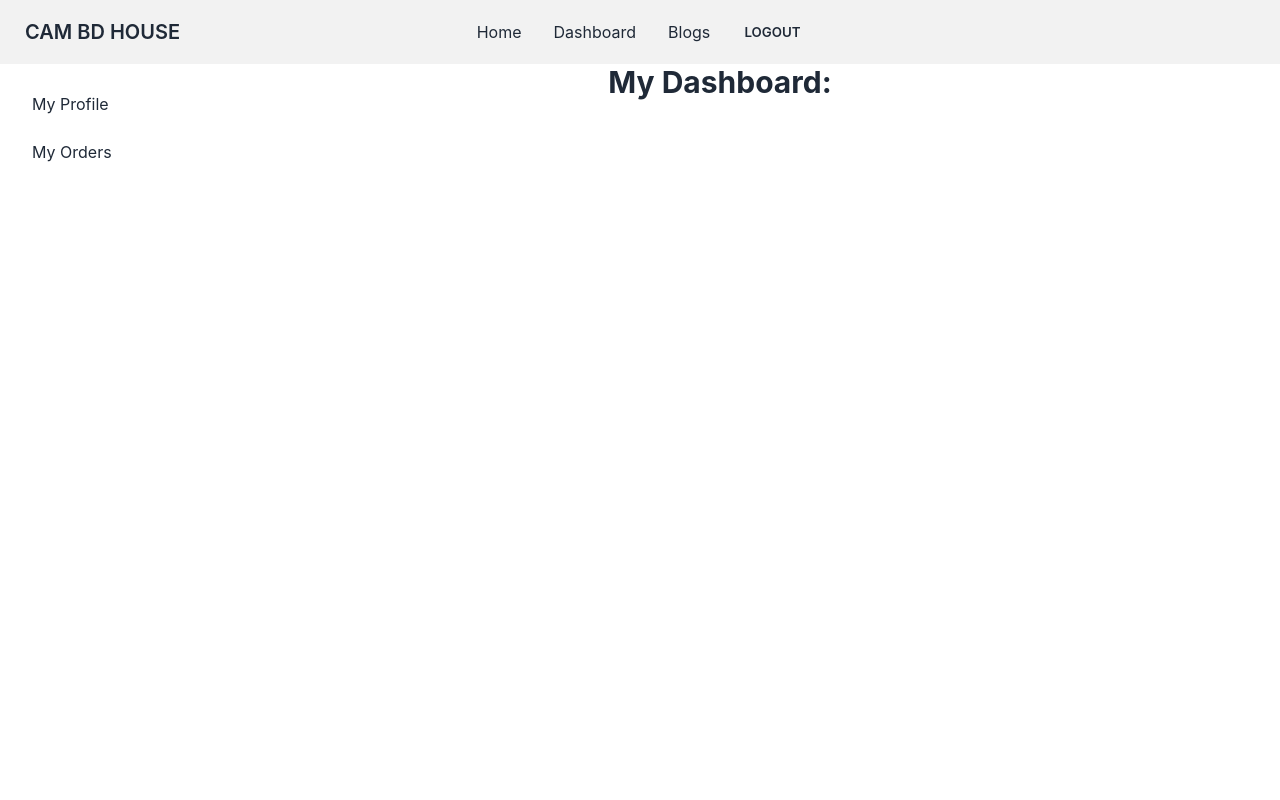
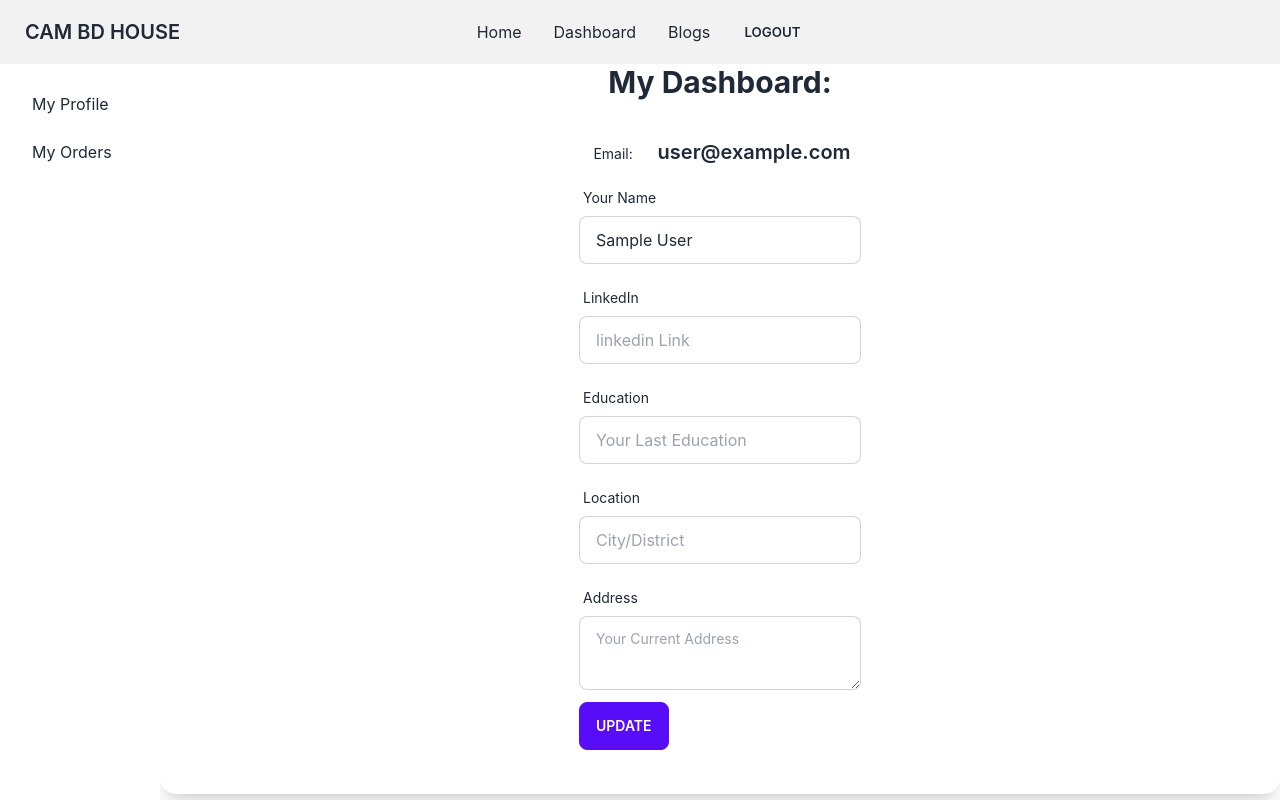
Before and after one commit to Nayeem29/cam-bd-house, a React (Create React App) app: page /dashboard in a window 1280 px wide. Shown: the top 800 px of the page. Built offline with nearby package versions, Linux system fonts and the light colour scheme; no server answers; sample sign-in values are in the browser's storage.

Commit message:
Myprofile section create and updated function added

```diff
--- a/src/App.css
+++ b/src/App.css
@@ -32,6 +32,7 @@
   from {
     transform: rotate(0deg);
   }
+
   to {
     transform: rotate(360deg);
   }
--- a/src/Pages/Dashboard/MyProfile.js
+++ b/src/Pages/Dashboard/MyProfile.js
@@ -1,9 +1,116 @@
 import React from 'react';
+import { useAuthState } from 'react-firebase-hooks/auth';
+import { useForm } from 'react-hook-form';
+import auth from '../../firebase.init';
+import Loading from '../SharedComponnets/Loading';
 
 const MyProfile = () => {
+  const [user, loading] = useAuthState(auth);
+  const { register, handleSubmit, formState: { errors } } = useForm();
+  if (loading) {
+    return <Loading />
+  }
+  const onSubmit = data => {
+    console.log(data);
+    const updatedUser = {
+      name: data.name,
+      linkedin: data.linkedin,
+      education: data.education,
+      location: data.location,
+    }
+    fetch(`http://localhost:5000/updatedUser/${user.email}`, {
+      method: 'PUT',
+      headers: {
+        'content-type': 'application/json',
+        'authorization': `Bearer ${localStorage.getItem('accessToken')}`
+      },
+      body: JSON.stringify(updatedUser)
+    }).then(res => res.json())
+      .then(data => {
+        console.log(data);
+      })
+  };
+
   return (
-    <div>
+    <div class="card flex items-center justify-center mx-auto bg-base-100 shadow-xl">
+      <div class="card-body">
+        <div className='flex justify-around items-center'>
+          <label class="label mt-1">
+            <span class="label-text">Email:</span>
+          </label>
+          <h2 className='card-title'>{user.email}</h2>
+        </div>
+        <form onSubmit={handleSubmit(onSubmit)}>
+          <div class="form-control w-full max-w-xs">
+            <label class="label">
+              <span class="label-text">Your Name</span>
+            </label>
+            <input {...register("name", {
+              required: {
+                value: true,
+                message: 'This field is required'
+              }
+            })}
+              defaultValue={user.displayName} class="input input-bordered w-full max-w-xs" />
+            <label class="label">
+              {errors.name?.type === 'required' && <span class="label-text-alt text-red-600">{errors.name.message}</span>}
+            </label>
+          </div>
 
+          <div class="form-control w-full max-w-xs">
+            <label class="label">
+              <span class="label-text">LinkedIn</span>
+            </label>
+            <input {...register("linkedin", {
+              required: {
+                value: true,
+                message: 'This field is required'
+              }
+            })}
+              placeholder="linkedin Link" class="input input-bordered w-full max-w-xs" />
+            <label class="label">
+              {errors.linkedin?.type === 'required' && <span class="label-text-alt text-red-600">{errors.linkedin.message}</span>}
+            </label>
+          </div>
+          <div class="form-control w-full max-w-xs">
+            <label class="label">
+              <span class="label-text">Education</span>
+            </label>
+            <input {...register("education", {
+              required: {
+                value: true,
+                message: 'This field is required'
+              }
+            })}
+              placeholder="Your Last Education" class="input input-bordered w-full max-w-xs" />
+            <label class="label">
+              {errors.education?.type === 'required' && <span class="label-text-alt text-red-600">{errors.education.message}</span>}
+            </label>
+          </div>
+          <div class="form-control w-full max-w-xs">
+            <label class="label">
+              <span class="label-text">Location</span>
+            </label>
+            <input {...register("location", {
+              required: {
+                value: true,
+                message: 'This field is required'
+              }
+            })}
+              placeholder="City/District" class="input input-bordered w-full max-w-xs" />
+            <label class="label">
+              {errors.location?.type === 'required' && <span class="label-text-alt text-red-600">{errors.location.message}</span>}
+            </label>
+          </div>
+          <div class="form-control w-full max-w-xs">
+            <label class="label">
+              <span class="label-text">Address</span>
+            </label>
+            <textarea {...register("address")} class="textarea textarea-bordered" placeholder="Your Current Address"></textarea>
+          </div>
+          <input className='btn btn-primary my-3 text-right' type="submit" value='Update' />
+        </form>
+      </div>
     </div>
   );
 };
--- a/src/index.css
+++ b/src/index.css
@@ -11,6 +11,10 @@ body {
   -moz-osx-font-smoothing: grayscale;
 }
 
+.scrollbar-hidden::-webkit-scrollbar {
+  display: none;
+}
+
 code {
   font-family: source-code-pro, Menlo, Monaco, Consolas, 'Courier New',
     monospace;
```
